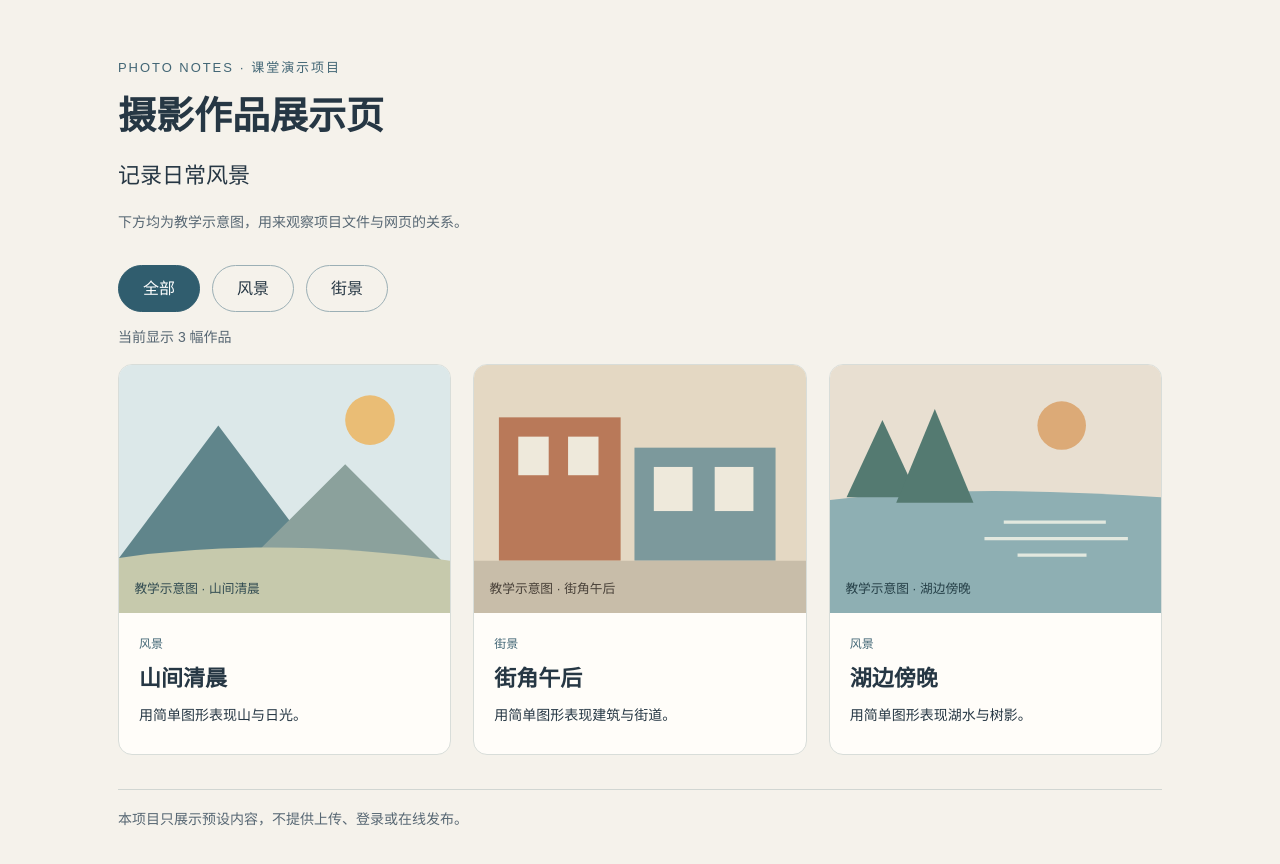
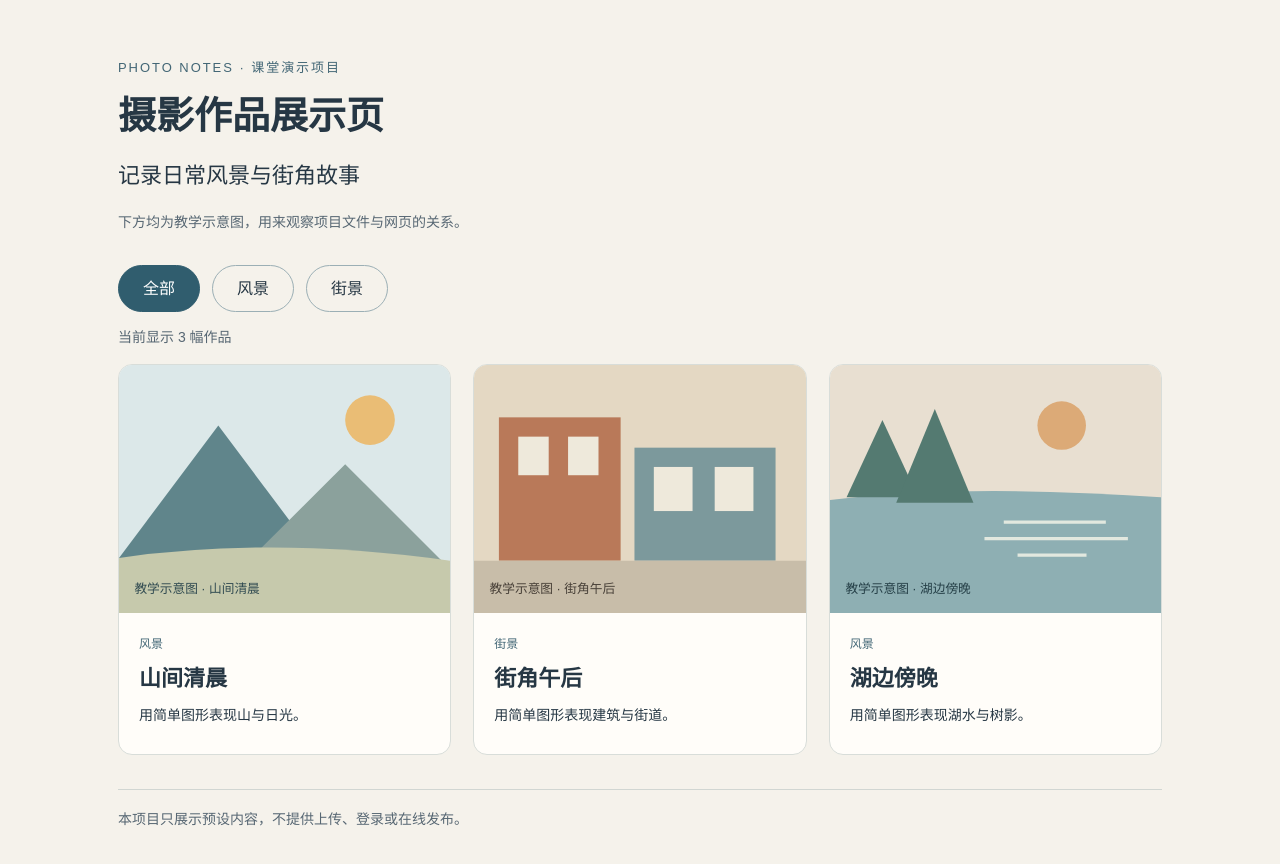
Before and after one commit to zeeeejin1024/photo-gallery-classroom, a plain HTML site: page index.html in a window 1280 px wide. Drawn offline with Linux system fonts and the light colour scheme.

Commit message:
补充展示页介绍文字

```diff
--- a/index.html
+++ b/index.html
@@ -2,7 +2,7 @@
 <html lang="zh-CN">
 <head><meta charset="utf-8"><meta name="viewport" content="width=device-width, initial-scale=1"><title>摄影作品展示页</title><link rel="stylesheet" href="style.css"><script src="app.js" defer></script></head>
 <body>
-<header><p class="eyebrow">PHOTO NOTES · 课堂演示项目</p><h1>摄影作品展示页</h1><p id="intro">记录日常风景</p><p class="note">下方均为教学示意图，用来观察项目文件与网页的关系。</p></header>
+<header><p class="eyebrow">PHOTO NOTES · 课堂演示项目</p><h1>摄影作品展示页</h1><p id="intro">记录日常风景与街角故事</p><p class="note">下方均为教学示意图，用来观察项目文件与网页的关系。</p></header>
 <main><nav aria-label="作品分类"><button type="button" data-filter="all" aria-pressed="true">全部</button><button type="button" data-filter="landscape" aria-pressed="false">风景</button><button type="button" data-filter="street" aria-pressed="false">街景</button></nav>
 <p id="count" aria-live="polite">当前显示 3 幅作品</p><section class="gallery" aria-label="作品列表">
 <article data-category="landscape"><img src="images/mountain.svg" alt="教学示意图：远山与日光"><div><span>风景</span><h2>山间清晨</h2><p>用简单图形表现山与日光。</p></div></article>
```
